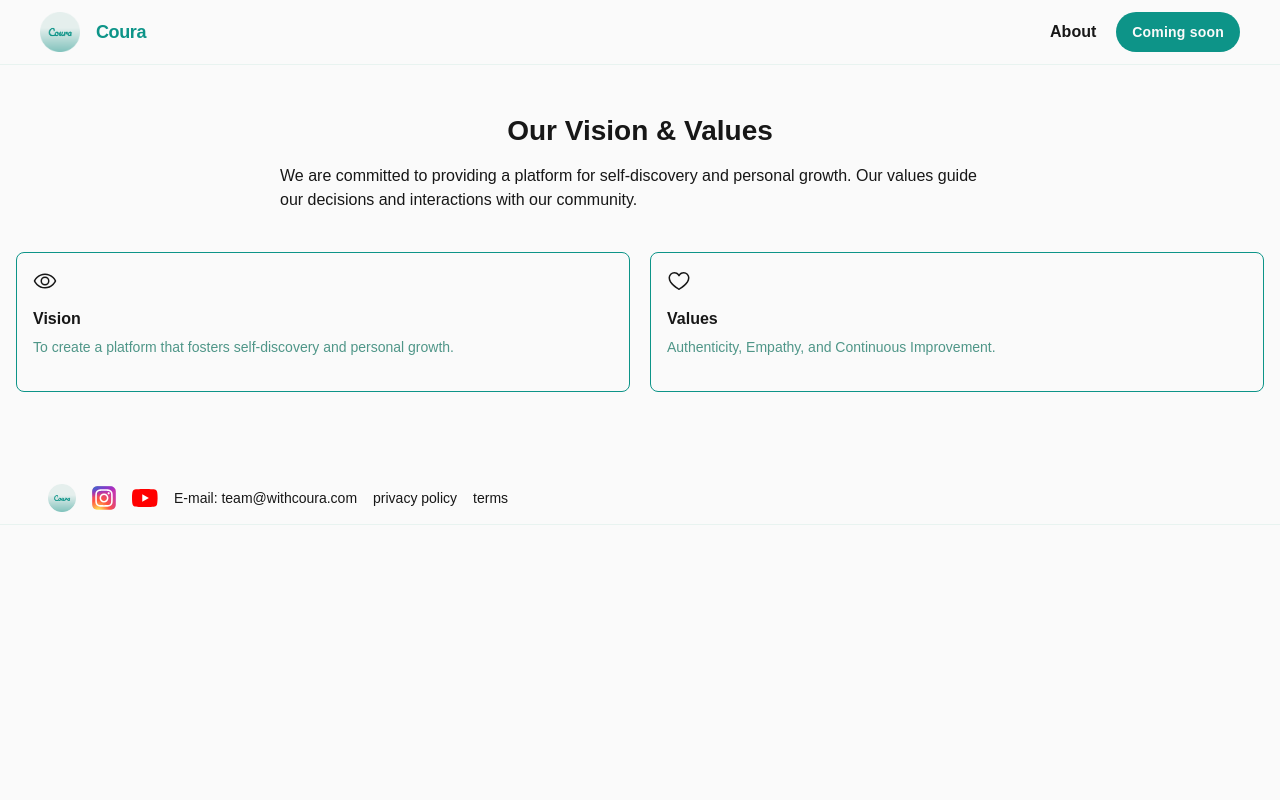
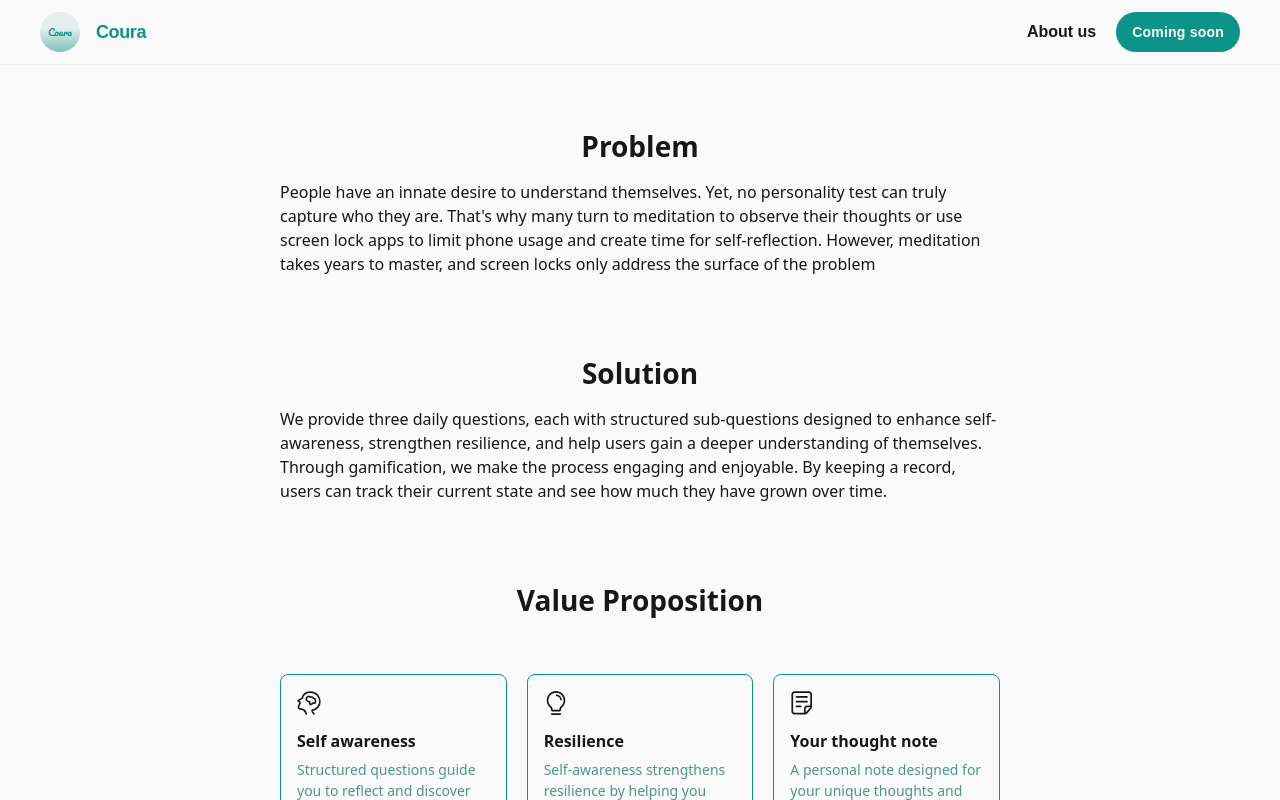
Before and after one commit to Awarest-app/Awarest-web, a Next.js app: page /about in a window 1280 px wide. Shown: the top 800 px of the page. Built offline with nearby package versions, Linux system fonts and the light colour scheme.

Commit message:
[WEB] ADD: WEB complete #6

```diff
--- a/src/app/about/page.tsx
+++ b/src/app/about/page.tsx
@@ -1,34 +1,81 @@
 import Header from '~/components/Header';
 import SectionHeader from '~/components/SectionHeader';
+import Footer from '~/components/Footer';
 import DescriptionContainer from '~/components/DescriptionContainer';
 import DescriptionBox from '~/components/DescriptionBox';
-import VisionIcon from '~/components/icons/VisionIcon';
-import HeartIcon from '~/components/icons/HeartIcon';
-import Footer from '~/components/Footer';
+import ThinkIcon from '~/components/icons/ThinkIcon';
+import BulbIcon from '~/components/icons/BulbIcon';
+import NoteIcon from '~/components/icons/NoteIcon';
 
-export default function Home() {
+
+export default function About() {
   return (
     <>
       <Header />
-      <div>
-        <section className="flex flex-col gap-10 px-4 py-10 @container">
+      <div
+        className="relative flex size-full items-center min-h-screen flex-col bg-background group/design-root overflow-x-hidden"
+        style={{ fontFamily: '"Plus Jakarta Sans", "Noto Sans", sans-serif' }}
+      >
+        <main className="flex flex-col flex-1 py-4 px-6 max-w-[800px] w-full items-center">
+          <section className="flex flex-col gap-10 px-4 py-10 w-full">
             <SectionHeader
-            title="Our Vision &amp; Values"
-            content="We are committed to providing a platform for self-discovery and personal growth. Our values guide our decisions and interactions with our community."
+              title="Problem"
+              content="
+                  People have an innate desire to understand themselves.
+                  Yet, no personality test can truly capture who they are.
+                  That's why many turn to meditation to observe their thoughts or use screen lock apps
+                  to limit phone usage and create time for self-reflection.
+                  However, meditation takes years to master, and screen locks only address the surface of the problem
+                "
             />
+          </section>
+          <section className="flex flex-col gap-10 px-4 py-10 w-full">
+            <SectionHeader
+              title="Solution"
+              content="We provide three daily questions, each with structured sub-questions designed to enhance self-awareness,
+              strengthen resilience, and help users gain a deeper understanding of themselves.
+                Through gamification, we make the process engaging and enjoyable.
+                By keeping a record, users can track their current state and
+                see how much they have grown over time.
+              "
+            />
+          </section>
+          <section className="flex flex-col gap-10 px-4 py-10 @container max-w-[1080px]">
+            <div className="flex flex-col gap-10">
+              <SectionHeader
+                title="Value Proposition"
+              />
+              {/* 고객이 얻을 수 있는 가치 */}
               <DescriptionContainer p={0}>
                 <DescriptionBox
-              title="Vision"
-              content="To create a platform that fosters self-discovery and personal growth."
-              icon={<VisionIcon />}
+                  title="Self awareness"
+                  content="Structured questions guide you to reflect and discover more about yourself."
+                  icon={<ThinkIcon />}
                   />
                 <DescriptionBox
-              title="Values"
-              content="Authenticity, Empathy, and Continuous Improvement."
-              icon={<HeartIcon />}
+                  title="Resilience"
+                  content="Self-awareness strengthens resilience by helping you recognize and regulate your emotions, making it easier to solve challenges quickly"
+                  icon={<BulbIcon />}
+                  />
+                <DescriptionBox
+                  title="Your thought note"
+                  content="A personal note designed for your unique thoughts and insights."
+                  icon={<NoteIcon />}
                   />
               </DescriptionContainer>
+            </div>
           </section>
+          <section className="flex flex-col gap-10 px-4 py-10 w-full">
+            <SectionHeader
+              title={
+                <div className="flex flex-col mb-20 text-center gap-4">
+                  Vision<br/>
+                  <div className='text-[24px] font-medium text-primary'>Empowering everyone to grow and truly understand themselves.</div>
+                </div>
+              }
+            />
+          </section>
+        </main>
       </div>
       <Footer />
     </>
--- a/src/components/Footer.tsx
+++ b/src/components/Footer.tsx
@@ -6,11 +6,11 @@ import Youtube from '../../public/icons/youtube.svg';
 export default function Footer() {
   return (
     // instagram, email
-    <footer className="mt-10 flex items-center whitespace-nowrap border-b border-solid border-b-[#e8f3f0] px-12 py-3">
+    <footer className="mt-10 flex items-center whitespace-nowrap border-t border-solid border-b-[#e8f3f0] px-12 py-3">
       <div className="flex items-center gap-4 text-foreground">
         <Link href="/">
           <button className='flex items-center gap-4 w-max h-max hover:cursor-pointer'>
-            <div>
+            <div className='min-w-[28px] min-h-[28px]'>
               <Image
                 src="/images/coura-logo.png"
                 alt="Coura Logo"
@@ -20,17 +20,18 @@ export default function Footer() {
             </div>
           </button>
         </Link>
-        <div className='flex items-center gap-4 text-sm font-normal'>
-
+        <div className='flex items-center gap-4 text-sm font-normal flex-wrap'>
           <Link href={process.env.INSTAGRAM_URL || '404'}
             target="_blank"
           >
+            <div className='min-w-[24px] min-h-[24px]'>
               <Image
                 src={Insta}
                 alt="Instagram logo"
                 width={24}
                 height={24}
               />
+            </div>
           </Link>
           <Link href={process.env.YOUTUBE_URL || '404'}
             target="_blank"
@@ -45,12 +46,9 @@ export default function Footer() {
           <p>
             E-mail: team@withcoura.com
           </p>
-          <button>
+          <Link href={process.env.PRIVACY_URL || '404'}>
             privacy policy
-          </button>
-          <button>
-            terms
-          </button>
+          </Link>
         </div>
       </div>
   </footer>
--- a/src/components/Header.tsx
+++ b/src/components/Header.tsx
@@ -25,7 +25,7 @@ export default function Header() {
       <div className='flex items-center gap-5'>
         <Link href={'/about'}>
           <button className='text-base font-bold flex items-center gap-4 w-max h-max hover:cursor-pointer'>
-            About
+            About us
           </button>
         </Link>
         <SmallButton />
--- a/src/components/SectionHeader.tsx
+++ b/src/components/SectionHeader.tsx
@@ -21,7 +21,7 @@ export default function SectionHeader({
       >
         {title}
       </h1>
-      <p className="text-foreground text-[18px] text-base font-normal leading-normal max-w-[720px]">
+      <p className="text-foreground text-[19px] text-base font-normal leading-normal max-w-[720px]">
         {content}
       </p>
     </div>
```
Lines whose indentation alone changed are shown as unchanged.
